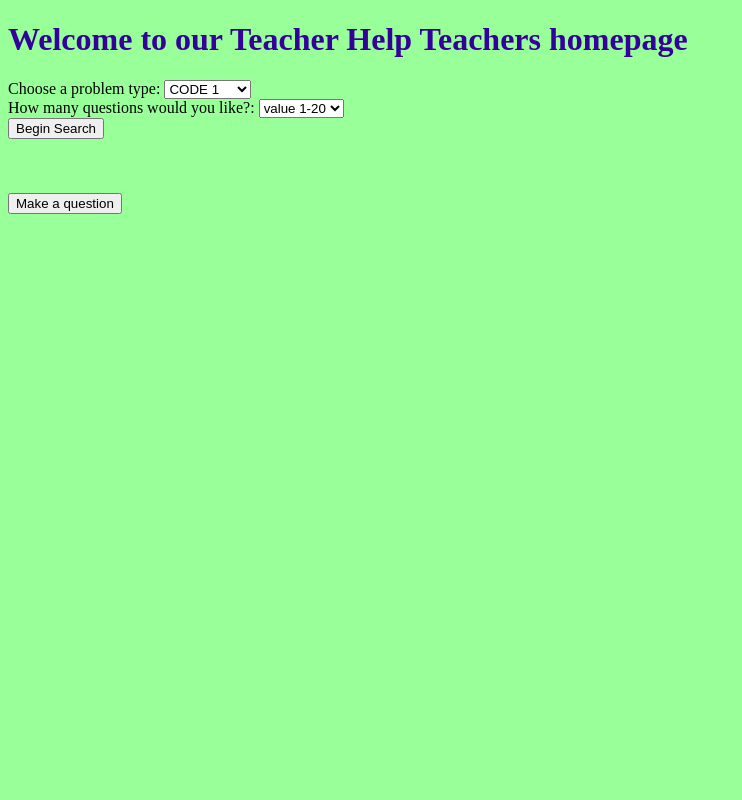
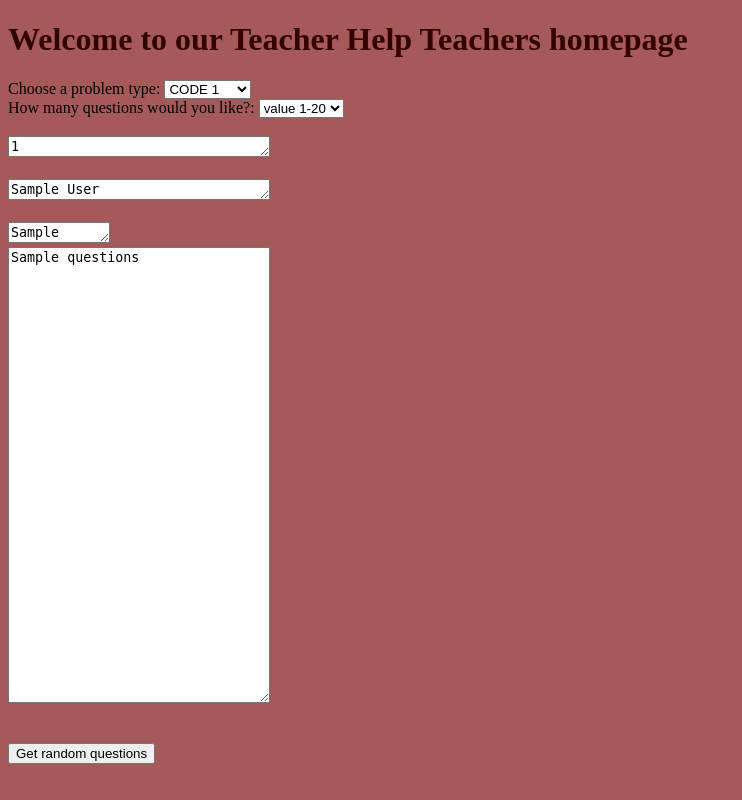
Before and after one commit to rswedberg/teachershelpteachers, a Flask app: template templates/retrieve.html in a window 1280 px wide. Shown: the whole page, without its empty margins (0-742 px from the left). Run offline with Flask 2, Linux system fonts and the light colour scheme; the template is opened without the code that fills it: most values are stand-ins (such as "Sample title", 1, 10 or a date in 2020).

Commit message:
pulling questions from database, updated question template format, pushing questions to database

```diff
--- a/app.py
+++ b/app.py
@@ -71,7 +71,12 @@ def create():
         raw_question = request.form.get("code")
         # Create a sample randomized question for user to view
         if request.form.get("action") == "view":
+
+            sample = generateQuestion(raw_question)
+            return render_template("create.html", sample=sample, category=category, raw_question=raw_question)
             # Separate string with | delimeter into list
+
+            '''
             question = raw_question.split('|')
             sample = ""
             # Iterate through each string in list
@@ -99,6 +104,7 @@ def create():
                     sample += question[i]
             return render_template("create.html", sample=sample, category=category, raw_question=raw_question)
         # Store question list into database
+        '''
         else:
             # Get user
             user = current_user.email
@@ -180,10 +186,114 @@ def logout():
     return redirect("/")
 
 # Retrieve questions from databse
-@app.route("/retrieve")
+@app.route("/retrieve", methods=["GET", "POST"])
 def retrieve():
     # TODO
-    return render_template("retrieve.html")
+    if request.method == "GET":
+        # retrieving questions from database
+        return render_template("retrieve.html")
+    else:
+        # POST
+        #questions = get_from_category("selection")
+        author = request.form.get("author")
+        category = request.form.get("category")
+        try:
+            numQs = int(request.form.get("numQs"))
+        except:
+            numQs = 1
+
+        if author != "" and category != "":
+            data = Questions.get_from_both(author, category)
+        elif author != "":
+            data = Questions.get_from_author(author)
+        elif category != "":
+            data = Questions.get_from_category(category)
+        else:
+            data = Questions.get()
+
+        questions = ""
+        for i in range(numQs):
+            randomIndex = random.randint(0, len(data)-1)
+            item = data[randomIndex]
+            questions += generateQuestion(item[0]) + "\n^^^^^^^\n"
+        #questions = [data[0], str(data), type(data), len(data)]
+
+
+        return render_template("retrieve.html", questions=questions)
+
+
+
+'''
+Instructions:
+-Write your question template followed by a triple dash ---
+-You can create parameters that will have randomized values
+by writing @ + capital letters starting with A
+-parameters can be integers, floats, or strings
+-After the triple dash, on separate lines and in order list
+the letter, datatype, and other customization in the following
+format (upper and lower bounds are inclusive)
+
+Integers - letter, int, lowerbound, upperbound
+Floats - letter, float, # of decimal values, lowerbound, upperbound
+Strings - letter, str, item1, item2, ...
+
+Ex.
+num = @A
+if num @B @C:
+    print("1")
+else:
+    print("2")
+---
+A, int, 1, 8
+B, str, >, <, !=
+C, float, 1, 0, 9.5
+'''
+def generateQuestion(template):
+    #print(template)
+    try:
+        template = template.split("---")
+        question = template[0]
+        parameters = template[1].strip().split("\n")
+        #print(parameters)
+        randomVals = []
+        for i in range(len(parameters)):
+            currentParam = parameters[i].split(",")
+            letter = currentParam[0].strip()
+            datatype = currentParam[1].strip()
+            #print(currentParam, letter, datatype)
+            if datatype == "int":
+                lower = int(currentParam[2])
+                upper = int(currentParam[3])
+                #print(lower, upper)
+                randomNum = random.randint(lower, upper)
+                randomVals.append(randomNum)
+                #print(randomNum)
+            elif datatype == "float":
+                lower = float(currentParam[3])
+                upper = float(currentParam[4])
+                decimalPlaces = int(currentParam[2])
+                randomNum = round(random.uniform(lower, upper), decimalPlaces)
+                randomVals.append(randomNum)
+            else:
+                stringList = []
+                for j in range(2, len(currentParam)):
+                    stringList.append(currentParam[j].strip())
+                #print(stringList)
+                randomStr = random.choice(stringList)
+                randomVals.append(randomStr)
+
+        #replace parameter string with generated values
+        for i in range(len(parameters)):
+            index = question.find("@")
+            if index == len(question) - 2:
+                #account for case when @X is last two chars of string
+                question = question[:index] + str(randomVals[i])
+            else:
+                question = question[:index] + str(randomVals[i]) + question[index+2:]
+
+        return question
+    except:
+        return "Something went wrong with that question template!"
 
 if __name__ == "__main__":
     app.run(ssl_context="adhoc")
--- a/templates/retrieve.html
+++ b/templates/retrieve.html
@@ -4,10 +4,6 @@
   <title>HOMEPAGE</title>
   <meta charset="UTF-45">
   <link rel="stylesheet" href="style.css">
-  <style>
-  body {background-color:#99FF99; }
-  h1 {color:#330099; }
-  </style>
 </head>
 <body>
 <h1>
@@ -33,19 +29,27 @@
 
   </select>
   </p2>
+  <br />
+  <br />
+  <textarea name="numQs" rows="1" cols="30" placeholder="#">{{ numQs }}</textarea>
+  <br />
+  <br />
+  <textarea name="author" rows="1" cols="30" placeholder="author">{{ author }}</textarea>
+  <br />
+  <br />
+  <textarea name="category" rows="1" cols="10" placeholder="category">{{ category }}</textarea>
+  <br />
+    <textarea rows="30" cols="30" readonly>{{ questions }}</textarea>
+    <br />
   <p3>
-    <! I can't fingure out how to put a  for the output here box here. -->
+    <!-- I can't fingure out how to put a  for the output here box here. -->
     <output name="result"></output>
   </p3>
   <br>
     <p4>
-      <button class="button">Begin Search</button>
     </p4>
     <br>
-    <br>
-    <br>
-    <br>
-    <button class="button" name="route" value="create">Make a question</button>
+    <button class="button" name="route" value="create">Get random questions</button>
 </form>
 
 </html>
```
Also changed, not shown: db_execute.py (+17 -8 lines), templates/create.html (+24 -0 lines), 1 other file.
